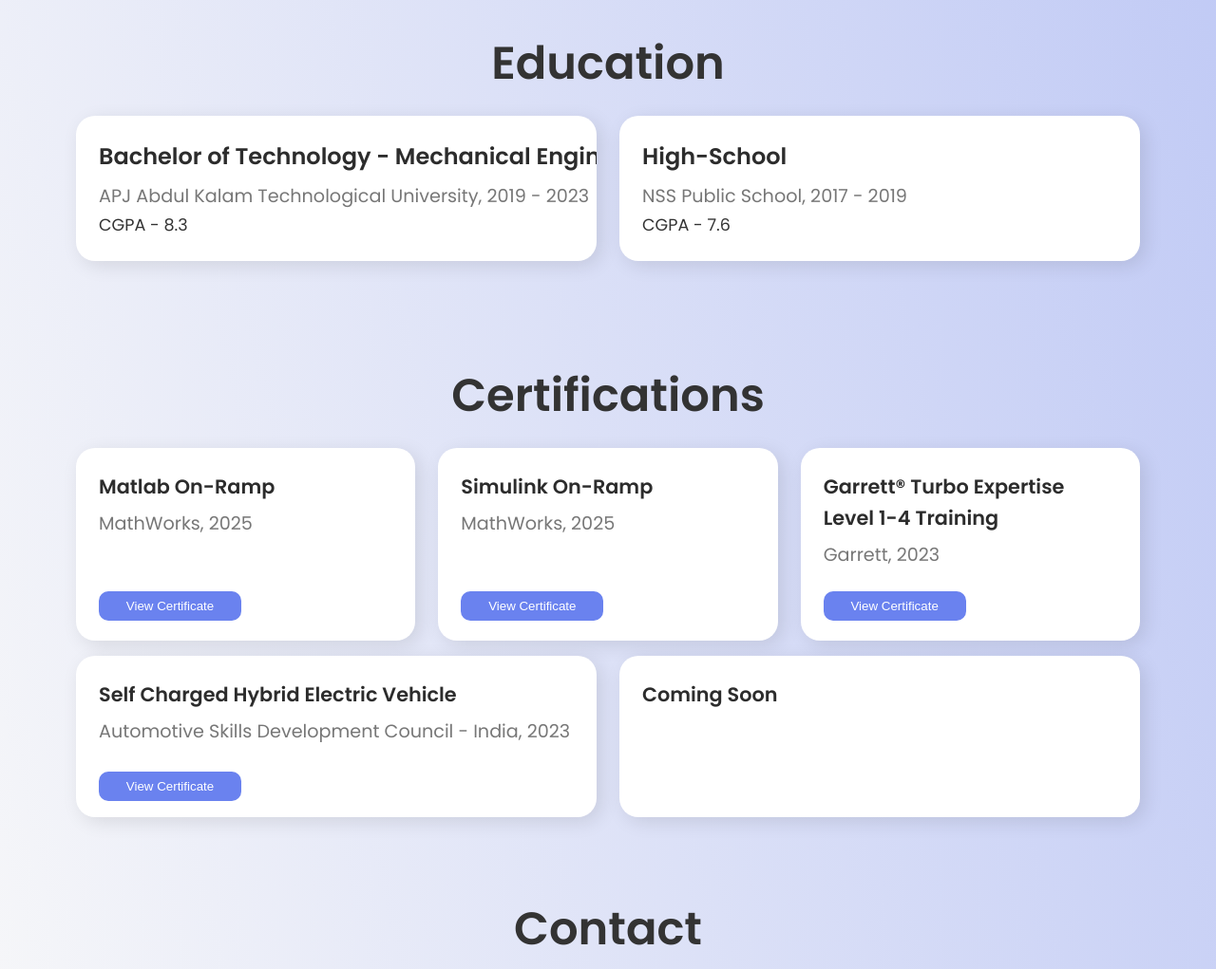
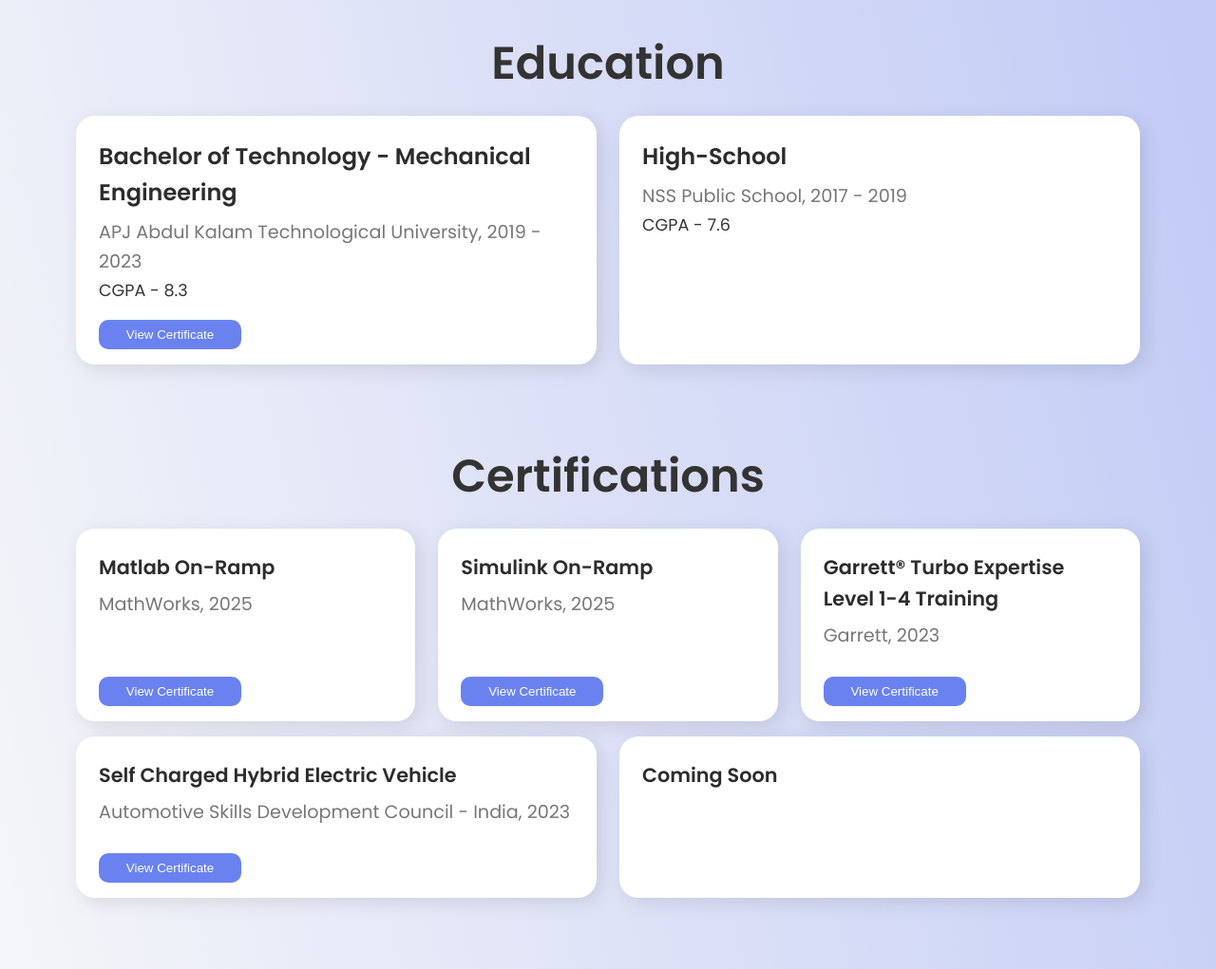
Before and after one commit to gsgokul-engg/portfolio, a plain HTML site: page index.html in a window 1280 px wide. Shown: the part 3840-4861 px from the top of the page at 95% size. Drawn offline with Linux system fonts and the light colour scheme.

Commit message:
Update style.css

```diff
--- a/style.css
+++ b/style.css
@@ -448,7 +448,7 @@ section p{
 
 #view-button {
   position: absolute;
-  bottom: 10%;
+  bottom: 1rem;
   left: 1.5rem;
   padding: 8px 16px;
   border: none;
@@ -495,7 +495,6 @@ section p{
   overflow-y: auto;
 
 
-
 }
 
 .education-content {
@@ -517,7 +516,19 @@ section p{
    font-size: 1.3rem;
 }
 
+#education .card {
+  white-space: normal;
+  position: relative;
+  display: flex;
+  flex-direction: column;
+  justify-content: flex-start;
+  height: 100%;
+  padding-bottom: 40px;
+}
+
+
 #certifications .card {
+  white-space: normal;
   position: relative;
   display: flex;
   flex-direction: column;
```
